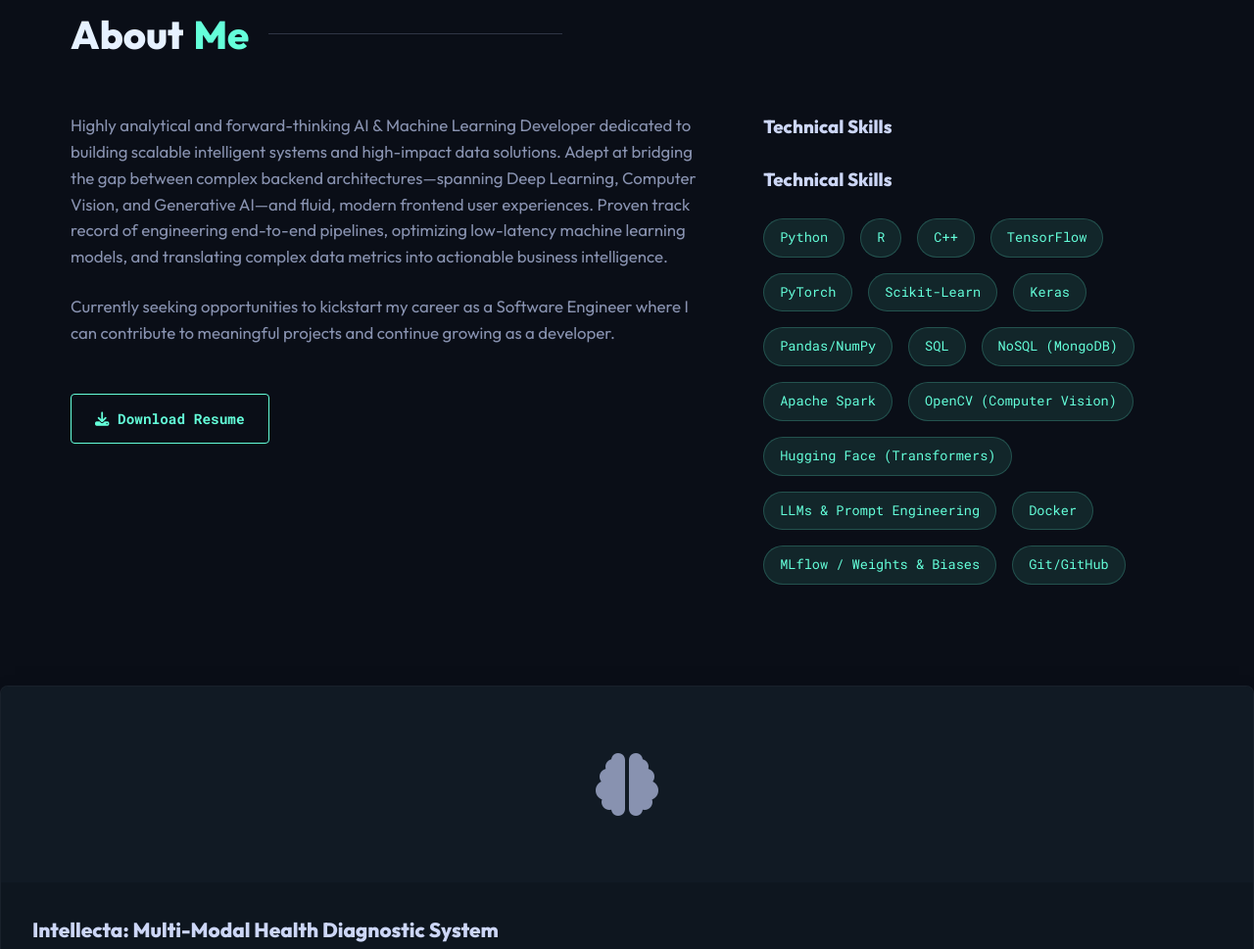
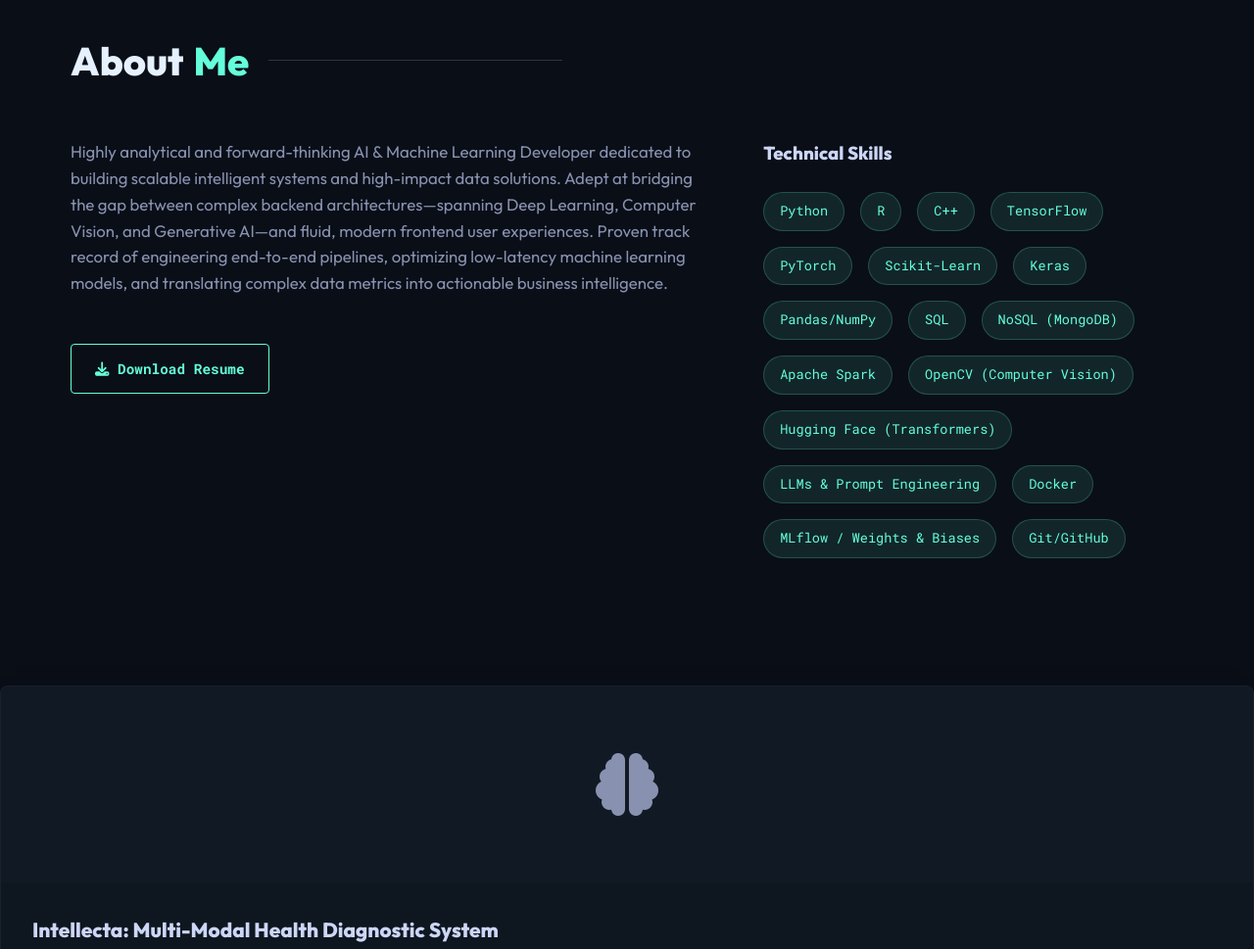
Before and after one commit to Barotom5241/portfolio-, a website: page index.html in a window 1280 px wide. Shown: the part 900-1869 px from the top of the page at 98% size. Drawn offline with nearby package versions, Linux system fonts and the light colour scheme; animation ran at ten frames a second.

Commit message:
Update index.html

```diff
--- a/index.html
+++ b/index.html
@@ -79,15 +79,14 @@
                         Adept at bridging the gap between complex backend architectures—spanning Deep Learning, Computer Vision, and Generative AI—and fluid, modern frontend user experiences.
                         Proven track record of engineering end-to-end pipelines, optimizing low-latency machine learning models,
                         and translating complex data metrics into actionable business intelligence.</p>
-                    <p>Currently seeking opportunities to kickstart my career as a Software Engineer where I can
-                        contribute to meaningful projects and continue growing as a developer.</p>
+
                     <a href="ombarotresumeai.pdf" download="om_barot_resume.pdf" target="_blank"
                         class="btn outline-btn download-cv"><i class="fas fa-download"></i> Download Resume</a>
                 </div>
                 <div class="skills-container fade-in-right">
                     <h3 class="skills-title">Technical Skills</h3>
                     <div class="skills-container fade-in-right">
-    <h3 class="skills-title">Technical Skills</h3>
+
     <div class="skill-tags">
         <!-- Languages -->
         <span class="skill-tag">Python</span>
```
